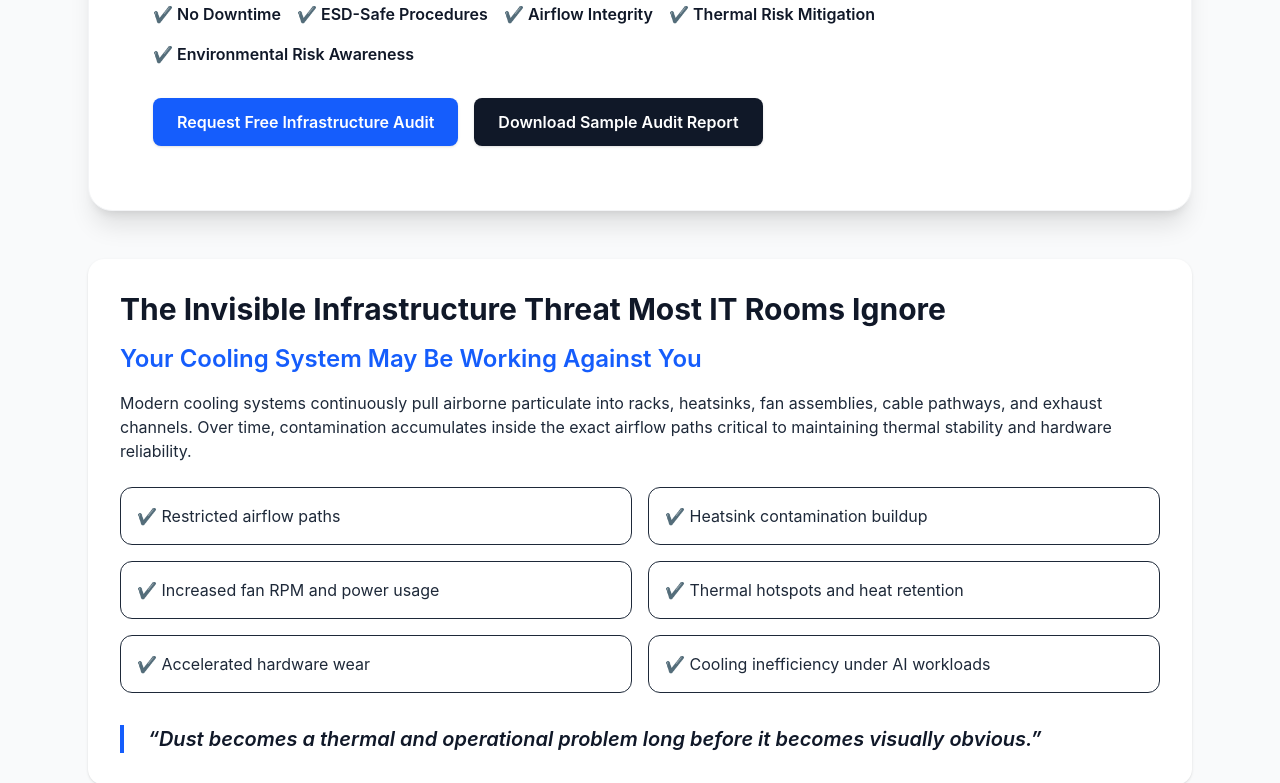
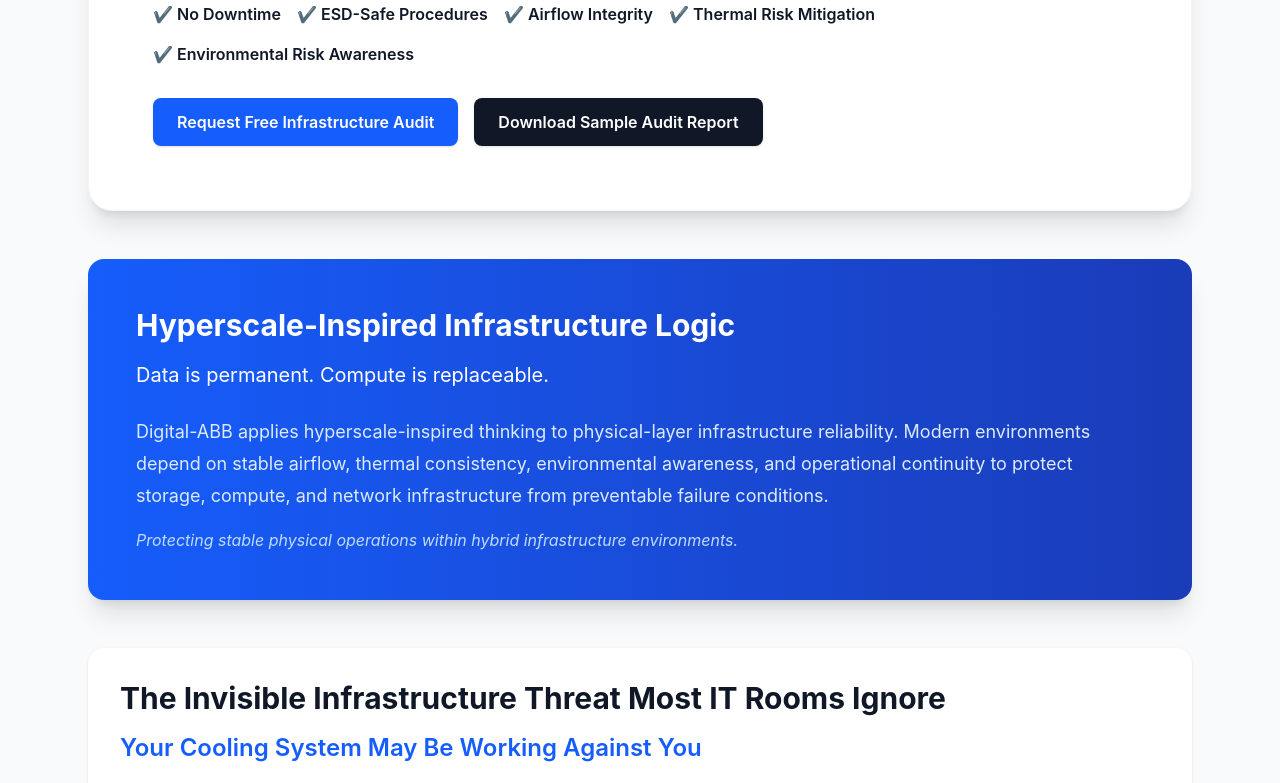
Before and after one commit to aboumba2002/digital-abb, a React (Vite) app: page / in a window 1280 px wide. Shown: the part 447-1230 px from the top of the page. Built offline with nearby package versions, Linux system fonts and the light colour scheme.

Commit message:
customer information in App layout

```diff
--- a/src/App.tsx
+++ b/src/App.tsx
@@ -77,6 +77,26 @@
               Download Sample Audit Report
             </button>
           </div>
+        </section>
+        <section className="bg-gradient-to-r from-blue-600 to-blue-800 text-white rounded-2xl shadow-xl p-8 md:p-12">
+          <h3 className="text-3xl font-bold mb-4">
+            Hyperscale-Inspired Infrastructure Logic
+          </h3>
+
+          <p className="text-xl leading-relaxed max-w-4xl">
+            Data is permanent. Compute is replaceable.
+          </p>
+
+          <p className="mt-6 text-lg leading-8 max-w-5xl text-blue-100">
+            Digital-ABB applies hyperscale-inspired thinking to physical-layer infrastructure reliability.
+            Modern environments depend on stable airflow, thermal consistency, environmental awareness,
+            and operational continuity to protect storage, compute, and network infrastructure from
+            preventable failure conditions.
+          </p>
+
+          <p className="mt-4 text-blue-200 italic">
+            Protecting stable physical operations within hybrid infrastructure environments.
+          </p>
         </section>
 
         {/* Invisible Threat */}
```
